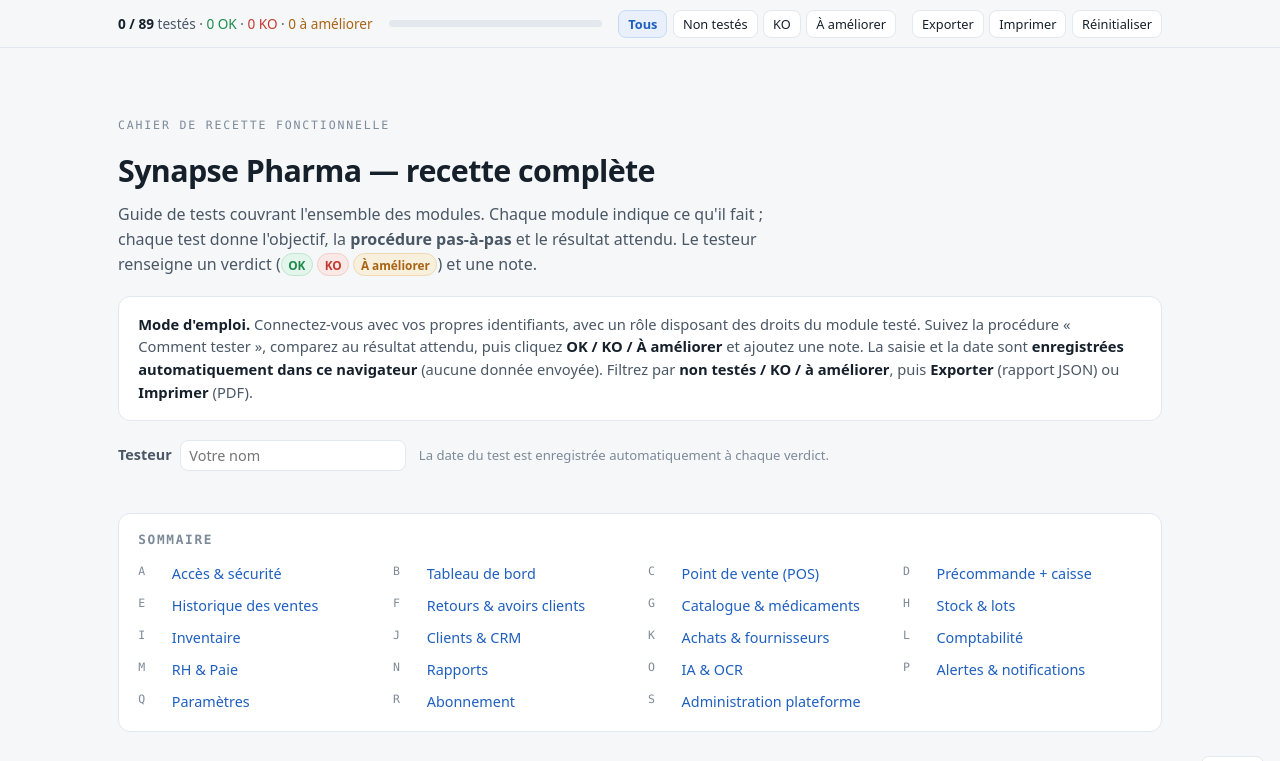
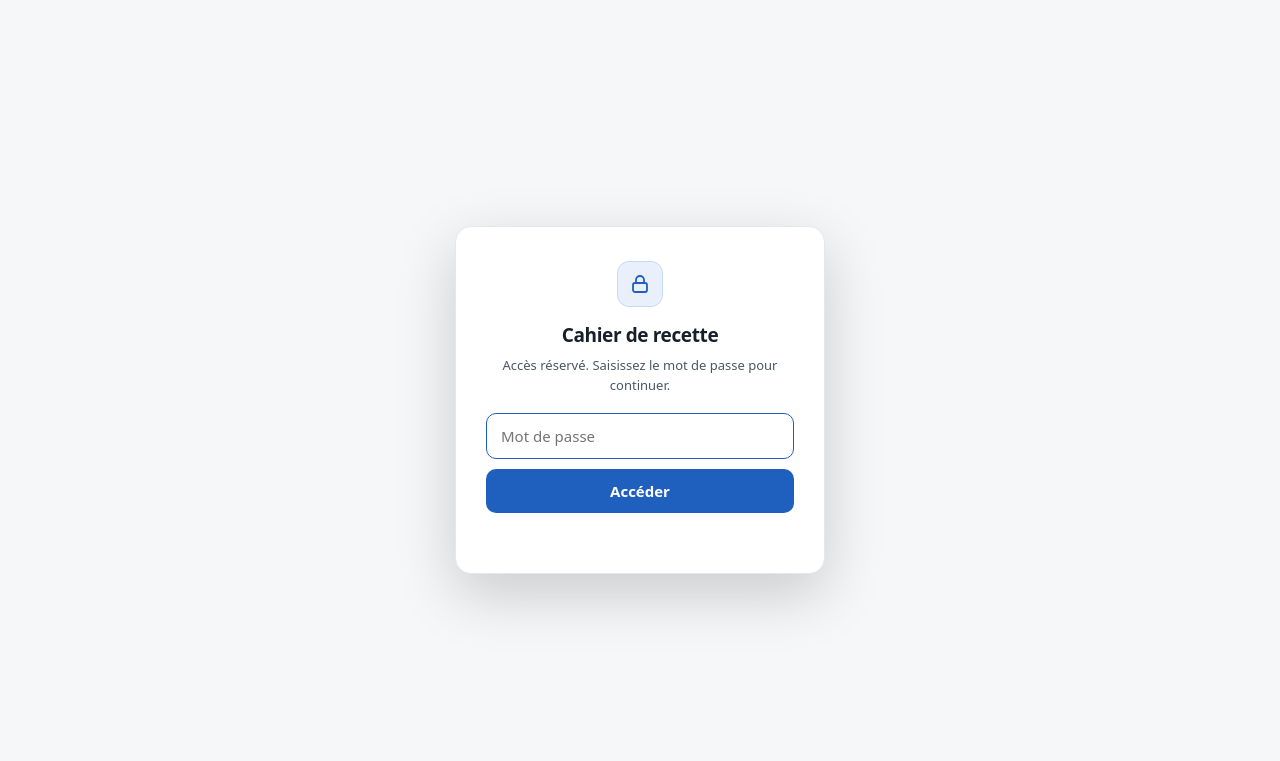
Before and after one commit to siradio/recette_pharma, a plain HTML site: page index.html in a window 1280 px wide. Shown: the top 761 px of the page. Drawn offline with Linux system fonts and the light colour scheme.

Commit message:
feat: portillon mot de passe sur le cahier de recette

```diff
--- a/index.html
+++ b/index.html
@@ -104,9 +104,44 @@
     .vbtn:not(.active){display:none;} .nta{border:none;}
     body{background:#fff;} table{border-color:#ccc;}
   }
+
+  #gate{position:fixed;inset:0;z-index:1000;background:var(--ground);display:flex;align-items:center;justify-content:center;padding:20px}
+  #gate .box{background:var(--panel);border:1px solid var(--line);border-radius:16px;padding:34px 30px;max-width:370px;width:100%;text-align:center;box-shadow:0 20px 60px rgba(0,0,0,.18)}
+  #gate .lk{width:46px;height:46px;border-radius:12px;margin:0 auto 14px;display:grid;place-items:center;background:var(--brand-bg,rgba(31,95,190,.10));border:1px solid var(--brand-line,rgba(31,95,190,.25))}
+  #gate .lk svg{width:24px;height:24px;stroke:var(--brand);fill:none;stroke-width:1.8}
+  #gate h1{font-size:19px;margin:0 0 6px;color:var(--ink)}
+  #gate p{color:var(--soft);font-size:13px;margin:0 0 18px;line-height:1.5}
+  #gate input{width:100%;font-family:inherit;font-size:15px;padding:12px 14px;border:1px solid var(--line);border-radius:10px;background:var(--panel);color:var(--ink);margin-bottom:10px;box-sizing:border-box}
+  #gate input:focus{outline:none;border-color:var(--brand)}
+  #gate button{width:100%;font-family:inherit;font-weight:600;font-size:15px;padding:12px;border:none;border-radius:10px;background:var(--brand);color:#fff;cursor:pointer}
+  #gate button:hover{filter:brightness(1.06)}
+  #gate .err{color:var(--ko);font-size:13px;min-height:18px;margin-top:8px}
+  body.locked{overflow:hidden}
 </style>
 </head>
 <body>
+<div id="gate"><div class="box">
+  <div class="lk"><svg viewBox="0 0 24 24"><rect x="5" y="11" width="14" height="9" rx="2"/><path d="M8 11V8a4 4 0 0 1 8 0v3"/></svg></div>
+  <h1>Cahier de recette</h1>
+  <p>Accès réservé. Saisissez le mot de passe pour continuer.</p>
+  <input id="gpw" type="password" placeholder="Mot de passe" autocomplete="off">
+  <button id="gbtn" type="button">Accéder</button>
+  <div class="err" id="gerr"></div>
+</div></div>
+<script>
+(function(){
+  var HASH=3612570323;
+  function hh(s){var x=5381;for(var i=0;i<s.length;i++){x=((x*33)^s.charCodeAt(i))>>>0;}return x;}
+  var gate=document.getElementById('gate'),pw=document.getElementById('gpw'),btn=document.getElementById('gbtn'),err=document.getElementById('gerr');
+  function unlock(){gate.style.display='none';document.body.classList.remove('locked');}
+  try{if(sessionStorage.getItem('recette_auth')==='1'){unlock();return;}}catch(e){}
+  document.body.classList.add('locked');
+  function tryit(){if(hh(pw.value)===HASH){try{sessionStorage.setItem('recette_auth','1');}catch(e){}unlock();}else{err.textContent='Mot de passe incorrect.';pw.value='';pw.focus();}}
+  btn.addEventListener('click',tryit);
+  pw.addEventListener('keydown',function(e){if(e.key==='Enter'){e.preventDefault();tryit();}});
+  setTimeout(function(){pw.focus();},60);
+})();
+</script>
 <div class="bar">
   <div class="bar-in">
     <span class="prog" id="prog">0 / 0 testés</span>
```
